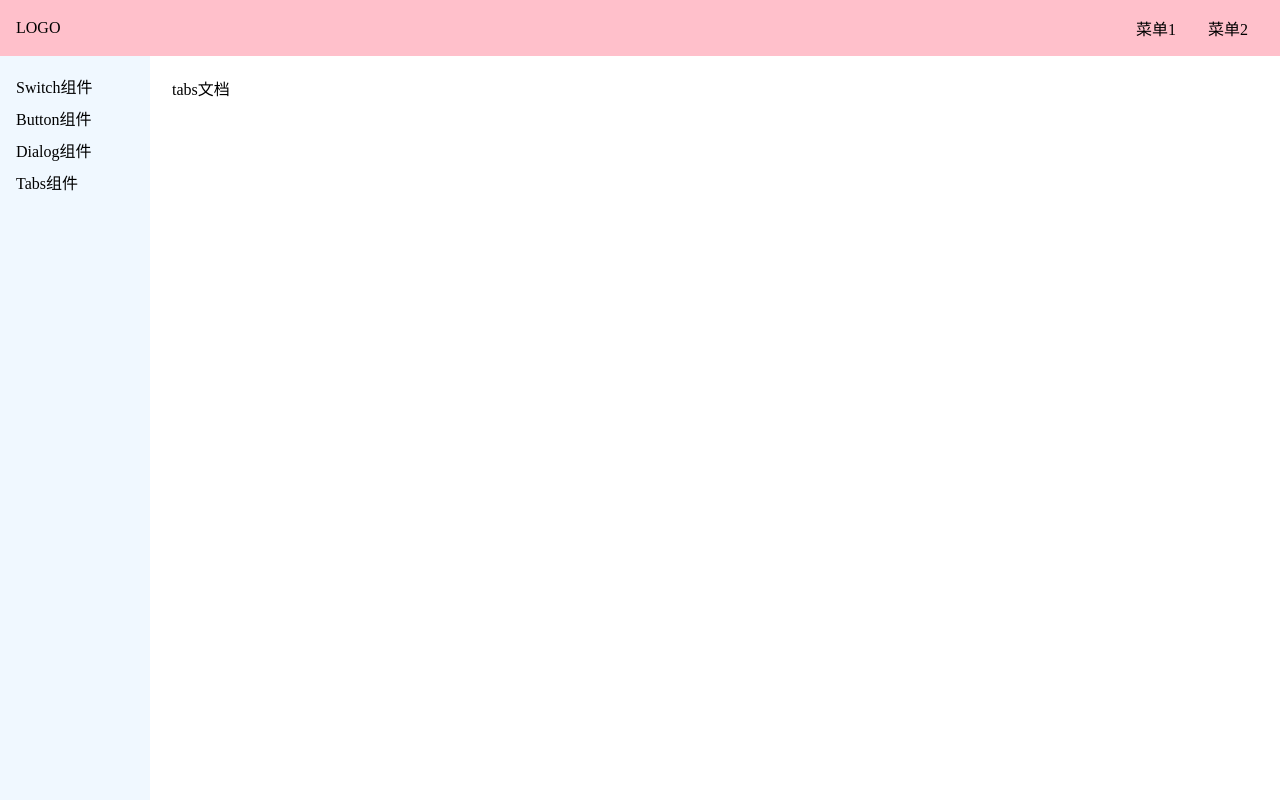
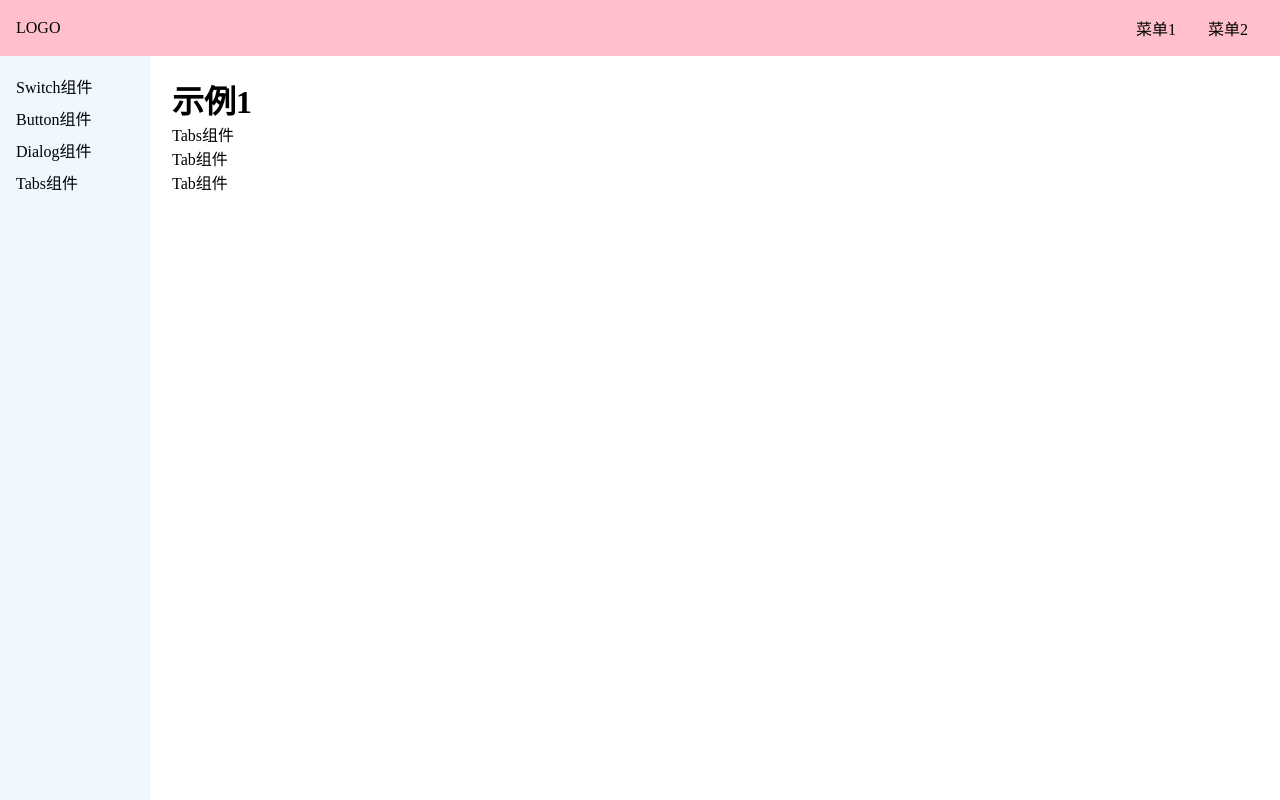
Before and after one commit to zdxzdxzdx/xiao-ui, a Vue app: page /#/doc/tabs in a window 1280 px wide. Built offline with nearby package versions, Linux system fonts and the light colour scheme.

Commit message:
检查子组件的类型

```diff
--- a/src/components/TabsDemo.vue
+++ b/src/components/TabsDemo.vue
@@ -1,12 +1,19 @@
 <template>
     <div>
-
-        <p>tabs文档</p>
+        <h1>示例1</h1>
+        <Tabs>
+            <Tab title="导航1">内容1</Tab>
+            <Tab title="导航2">内容2</Tab>
+        </Tabs>
     </div>
 </template>
 
 <script lang="ts">
+  import Tabs from '../lib/Tabs.vue';
+  import Tab from '../lib/Tab.vue';
+
   export default{
+    components: {Tabs,Tab}
   }
 </script>
 
--- /dev/null
+++ b/src/lib/Tab.vue
@@ -0,0 +1,16 @@
+<template>
+    <div>
+        Tab组件
+    </div>
+</template>
+
+<script lang="ts">
+
+  export default  {
+
+  }
+</script>
+
+<style scoped lang="scss">
+
+</style>
--- /dev/null
+++ b/src/lib/Tabs.vue
@@ -0,0 +1,29 @@
+<template>
+    <div>
+        Tabs组件
+        <component :is="defaults[0]"/>
+        <component :is="defaults[1]"/>
+    </div>
+</template>
+
+<script lang="ts">
+
+  import Tab from './Tab.vue';
+  export default {
+    setup(props,context){
+      const defaults = context.slots.default()
+      console.log(defaults[0].type=== Tab)
+      defaults.forEach((tag)=>{
+        if (tag.type!==Tab){
+          throw new Error('Tabs子标签必须是Tab')
+        }
+      })
+      return {defaults}
+    }
+
+  }
+</script>
+
+<style scoped lang="scss">
+
+</style>
```
